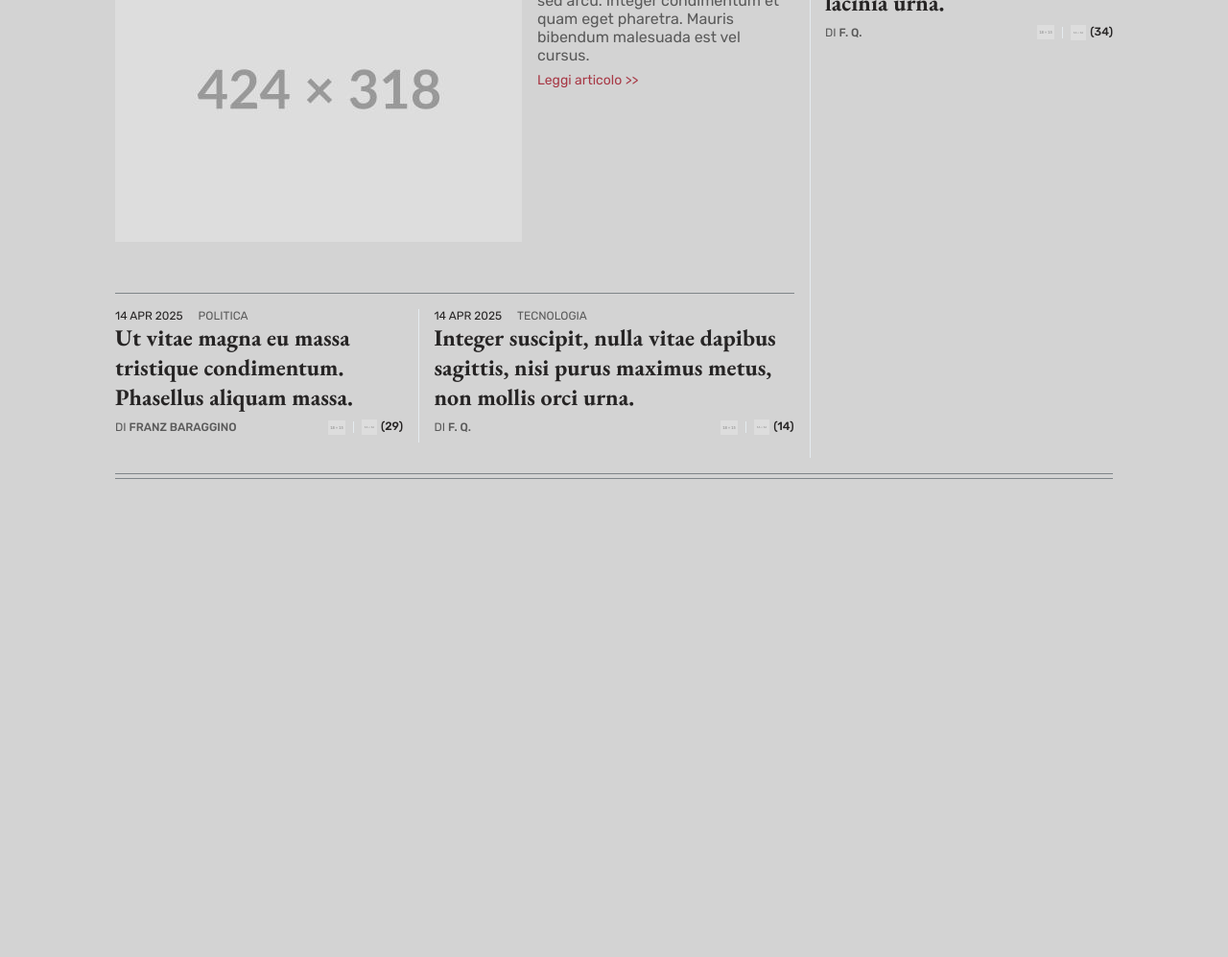
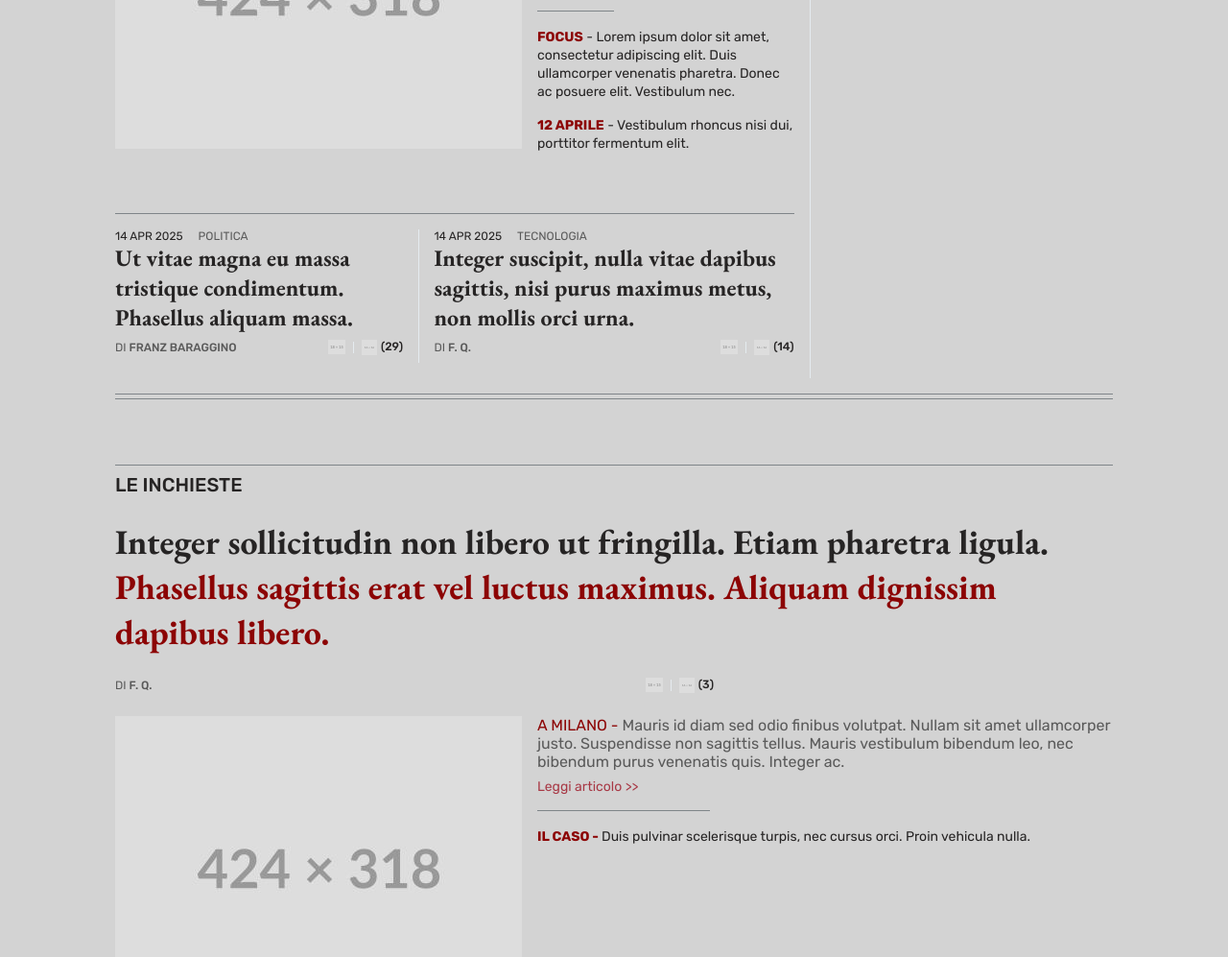
Before and after one commit to Yuri0303/FrontendProjectPPM, a plain HTML site: page index.html in a window 1280 px wide. Shown: the part 1803-2800 px from the top of the page at 96% size. Before the commit the page ends 2310 px from the top, so only its background shows below. Drawn offline with nearby package versions, Linux system fonts and the light colour scheme.

Commit message:
Enhance article layout with related articles section, improve title links, and update styles for better presentation

```diff
--- a/index.html
+++ b/index.html
@@ -89,7 +89,7 @@
                 <div class="column">
                     <div class="main-article">
                         <header class="main-article-header">
-                            <h1 class="main-article-title">Lorem ipsum dolor sit amet, consectetur adipiscing elit. Donec velit metus, convallis ut ante vitae.</h1>
+                            <h1 class="main-article-title"><a href="">Lorem ipsum dolor sit amet, consectetur adipiscing elit. Donec velit metus, convallis ut ante vitae.</a></h1>
                             <div class="article-info main-article-info">
                                 <div class="article-writer">Di <a href="">F. Q.</a></div>
                                 <div class="article-action">
@@ -182,7 +182,7 @@
                 <div class="column">
                     <div class="main-article">
                         <header class="main-article-header">
-                            <h1 class="main-article-title with-sidebar">Donec pharetra volutpat libero, vel sagittis lacus. Aliquam ac tempor ex, viverra viverra nulla. Proin vitae.</h1>
+                            <h1 class="main-article-title more-columns"><a href="">Donec pharetra volutpat libero, vel sagittis lacus. Aliquam ac tempor ex, viverra viverra nulla. Proin vitae.</a></h1>
                             <div class="article-info main-article-info">
                                 <div class="article-writer">Di <a href="">F. Q.</a></div>
                                 <div class="article-action">
@@ -204,7 +204,15 @@
                             <div class="main-article-text">
                                 <p>Praesent placerat, purus vel scelerisque finibus, neque libero congue nisi, in sodales velit lorem sed arcu. Integer condimentum et quam eget pharetra. Mauris bibendum malesuada est vel cursus.</p>
                                 <a href="">Leggi articolo >></a>
-                                <!-- TODO: da inserire FOCUS e altro -->
+                                <div class="related-articles">
+                                    <div class="horizontal-divider in-related-articles"></div>
+                                    <p>
+                                        <a href=""><strong>Focus</strong> - Lorem ipsum dolor sit amet, consectetur adipiscing elit. Duis ullamcorper venenatis pharetra. Donec ac posuere elit. Vestibulum nec.</a>
+                                    </p>
+                                    <p>
+                                        <a href=""><strong>12 Aprile</strong> - Vestibulum rhoncus nisi dui, porttitor fermentum elit.</a>
+                                    </p>
+                                </div>
                             </div>
                         </div>
                     </div>
@@ -298,6 +306,54 @@
                 </div>
             </div>
         </section>
+        <section class="section">
+            <header class="section-header">
+                <div class="section-header-div">
+                    <h1 class="category-title">Le inchieste</h1>
+                </div>
+            </header>
+            <div class="section-content">
+                <div class="column">
+                    <div class="main-article">
+                        <header class="main-article-header">
+                            <h1 class="main-article-title more-columns"><a href="">Integer sollicitudin non libero ut fringilla. Etiam pharetra ligula. </a>
+                            <span class="red-text"><a href="">Phasellus sagittis erat vel luctus maximus. Aliquam dignissim dapibus libero.</a></span></h1>
+                            <div class="article-info main-article-info">
+                                <div class="article-writer">Di <a href="">F. Q.</a></div>
+                                <div class="article-action">
+                                    <img src="./images/icons/share-icon.svg" alt="share-icon">
+                                    <div class="vertical-divider"></div>
+                                    <div class="comments">
+                                        <a href="">
+                                            <img src="./images/icons/comments-icon.svg" alt="comments-icon">
+                                            <span>(3)</span>
+                                        </a>
+                                    </div>
+                                </div>
+                            </div>
+                        </header>
+                        <div class="section-main-article">
+                            <div class="main-article-image">
+                                <img src="/images/news-images/third-main-article.jpg" alt="featured-image">
+                            </div>
+                            <div class="main-article-text">
+                                <p><span class="red-text" style="text-transform: uppercase">A Milano - </span>Mauris id diam sed odio finibus volutpat. Nullam sit amet ullamcorper justo. Suspendisse non sagittis tellus. Mauris vestibulum bibendum leo, nec bibendum purus venenatis quis. Integer ac.</p>
+                                <a href="">Leggi articolo >></a>
+                                <div class="related-articles">
+                                    <div class="horizontal-divider in-related-articles"></div>
+                                    <p>
+                                        <a href=""><strong>Il caso - </strong>Duis pulvinar scelerisque turpis, nec cursus orci. Proin vehicula nulla.</a>
+                                    </p>
+                                </div>
+                            </div>
+                        </div>
+                    </div>
+                    <div class="other-articles">
+
+                    </div>
+                </div>
+            </div>
+        </section>
     </div>
 </main>
 </body>
--- a/styles/header-style.css
+++ b/styles/header-style.css
@@ -81,6 +81,7 @@ body {
 }
 .subscribe-button:hover {
     background-color: black;
+    cursor: pointer;
 }
 .user-menu-nav a {
     display: flex;
--- a/styles/main-style.css
+++ b/styles/main-style.css
@@ -91,11 +91,17 @@
     display: flex;
     flex-direction: column;
     justify-content: flex-start;
+    gap: 1rem;
 }
 .main-article-title {
     font-size: 2.625rem;
+    margin: 0;
 }
-.with-sidebar {
+.main-article-title a {
+    text-decoration: none;
+    color: #262424;
+}
+.more-columns {
     font-size: 2.25rem;
 }
 .article-info {
@@ -204,3 +210,19 @@
 .other-articles-title a {
     color: #262424;
 }
+.related-articles p {
+    margin: 1em 0 1em 0;
+}
+.related-articles a {
+    color: #262424;
+}
+.related-articles strong {
+    text-transform: uppercase;
+    color: #8c0404;
+}
+.red-text {
+    color: #8c0404;
+}
+.red-text a {
+    color: inherit;
+}
--- a/styles/utility.css
+++ b/styles/utility.css
@@ -11,6 +11,10 @@
     min-width: 12px;
     background-color: #7f8589;
 }
+.in-related-articles {
+    width: 30%;
+    margin: 0.5rem 0 1rem 0;
+}
 .ads-div {
     display: flex;
     justify-content: center;
```
Also changed, not shown: images/news-images/third-main-article.jpg (added).
